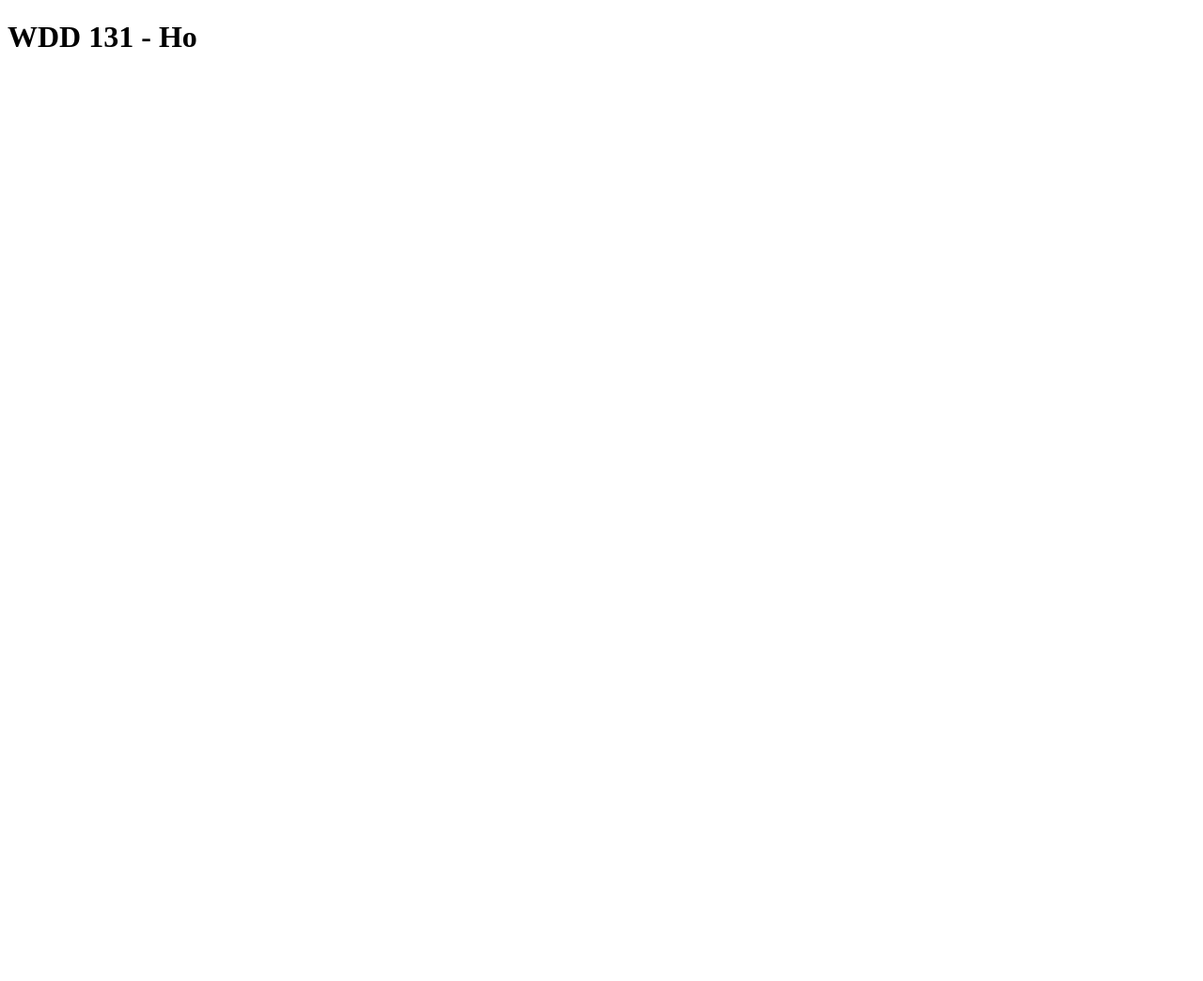
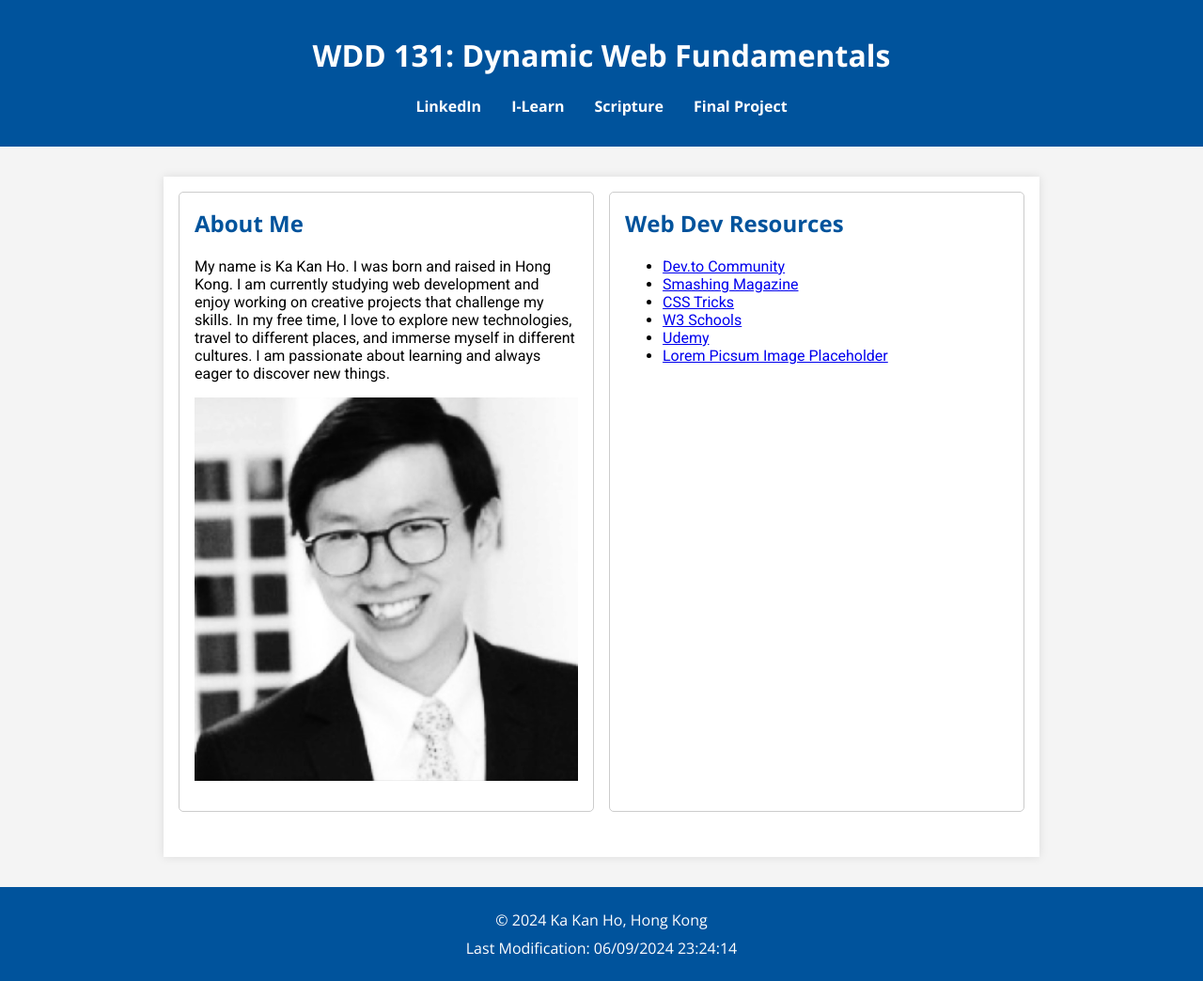
Before and after one commit to deark736/wdd131, a plain HTML site: page index.html in a window 1280 px wide. Shown: the whole page at 94% size. Before the commit the page ends 800 px from the top, so only its background shows below. Drawn offline with nearby package versions, Linux system fonts and the light colour scheme.

Commit message:
Add HTML structure and styling for homepage
- Created index.html with proper HTML5 structure
- Included meta tags for charset, viewport, description, and author
- Added header with navigation links to LinkedIn, I-Learn, favorite scripture, and final project
- Created main section with two cards: 'About Me' and 'Web Dev Resources'
- Populated 'About Me' with a self-introduction and profile image
- Added 'Web Dev Resources' section with links to various web development resources
- Created footer with dynamic current year and last modified date
- Added styles in base.css to layout and style the page
- Used Google Fonts API to import 'Roboto' and 'Open Sans' fonts in CSS
- Implemented CSS Flexbox for the navigation menu and CSS Grid for the main content layout
- Wrote getdates.js to dynamically output the current year and last modified date

```diff
--- a/index.html
+++ b/index.html
@@ -3,9 +3,45 @@
 <head>
     <meta charset="UTF-8">
     <meta name="viewport" content="width=device-width, initial-scale=1.0">
-    <title>Document</title>
+    <meta name="description" content="WDD 131 - Dynamic Web Fundamentals - Ka Kan Ho. This page includes information about me, Ka Kan Ho, my background, interests, and resources related to web development.">
+    <meta name="author" content="Ka Kan Ho">
+    <title>WDD 131 - Dynamic Web Fundamentals - Ka Kan Ho</title>
+    <link rel="stylesheet" href="styles/base.css">
+    <script src="scripts/getdates.js" defer></script>
 </head>
 <body>
-    <h1>WDD 131 - Ho</h1>
+    <header>
+        <h1>WDD 131: Dynamic Web Fundamentals</h1>
+        <nav>
+            <ul>
+                <li><a href="https://www.linkedin.com/">LinkedIn</a></li>
+                <li><a href="https://byui.instructure.com/">I-Learn</a></li>
+                <li><a href="https://www.churchofjesuschrist.org/study/scriptures/bofm/1-ne/3?lang=eng&id=p7#p7">Scripture</a></li>
+                <li><a href="#">Final Project</a></li>
+            </ul>
+        </nav>
+    </header>
+    <main>
+        <section class="card">
+            <h2>About Me</h2>
+            <p>My name is Ka Kan Ho. I was born and raised in Hong Kong. I am currently studying web development and enjoy working on creative projects that challenge my skills. In my free time, I love to explore new technologies, travel to different places, and immerse myself in different cultures. I am passionate about learning and always eager to discover new things.</p>
+            <img src="images/profile.jpeg" alt="Photo of Ka Kan Ho">
+        </section>
+        <section class="card">
+            <h2>Web Dev Resources</h2>
+            <ul>
+                <li><a href="https://dev.to/">Dev.to Community</a></li>
+                <li><a href="https://www.smashingmagazine.com/">Smashing Magazine</a></li>
+                <li><a href="https://css-tricks.com/">CSS Tricks</a></li>
+                <li><a href="https://www.w3schools.com/">W3 Schools</a></li>
+                <li><a href="https://www.udemy.com/">Udemy</a></li>
+                <li><a href="https://placeholder.com/">Lorem Picsum Image Placeholder</a></li>
+            </ul>
+        </section>
+    </main>
+    <footer>
+        <p>&copy; <span id="currentyear"></span> Ka Kan Ho, Hong Kong</p>
+        <p id="lastModified"></p>
+    </footer>
 </body>
 </html>
--- /dev/null
+++ b/scripts/getdates.js
@@ -0,0 +1,7 @@
+// Dynamically set the current year
+const currentYearSpan = document.getElementById('currentyear');
+currentYearSpan.textContent = new Date().getFullYear();
+
+// Dynamically set the last modified date
+const lastModifiedParagraph = document.getElementById('lastModified');
+lastModifiedParagraph.textContent = 'Last Modification: ' + document.lastModified;
--- /dev/null
+++ b/styles/base.css
@@ -0,0 +1,89 @@
+@import url('https://fonts.googleapis.com/css2?family=Roboto:wght@400;700&family=Open+Sans:wght@400;700&display=swap');
+
+body {
+    font-family: 'Roboto', sans-serif;
+    margin: 0;
+    padding: 0;
+    background-color: #f4f4f4;
+}
+
+header {
+    background-color: #00539C;
+    color: white;
+    padding: 1rem 0;
+    text-align: center;
+    font-family: 'Open Sans', sans-serif;
+}
+
+nav ul {
+    display: flex;
+    justify-content: center;
+    list-style: none;
+    padding: 0;
+}
+
+nav ul li {
+    margin: 0 1rem;
+}
+
+nav ul li a {
+    color: white;
+    text-decoration: none;
+    font-weight: bold;
+}
+
+nav ul li a:hover {
+    text-decoration: underline;
+}
+
+main {
+    max-width: 900px;
+    margin: 2rem auto;
+    padding: 1rem;
+    background: white;
+    box-shadow: 0 0 10px rgba(0, 0, 0, 0.1);
+}
+
+.card {
+    margin-bottom: 2rem;
+    padding: 1rem;
+    border: 1px solid #ccc;
+    border-radius: 5px;
+}
+
+.card h2 {
+    margin-top: 0;
+    color: #00539C;
+    font-family: 'Open Sans', sans-serif;
+}
+
+.card p {
+    margin: 1rem 0;
+}
+
+.card img {
+    max-width: 100%;
+    height: auto;
+    display: block;
+    margin: 1rem 0;
+}
+
+footer {
+    text-align: center;
+    padding: 1rem;
+    background-color: #00539C;
+    color: white;
+    font-family: 'Open Sans', sans-serif;
+}
+
+footer p {
+    margin: 0.5rem 0;
+}
+
+@media (min-width: 600px) {
+    main {
+        display: grid;
+        grid-template-columns: 1fr 1fr;
+        gap: 1rem;
+    }
+}
```
Also changed, not shown: images/hong_kong_grunge_flag_by_think0_d1yeinu-fullview.jpg (added), images/profile.jpeg (added).
